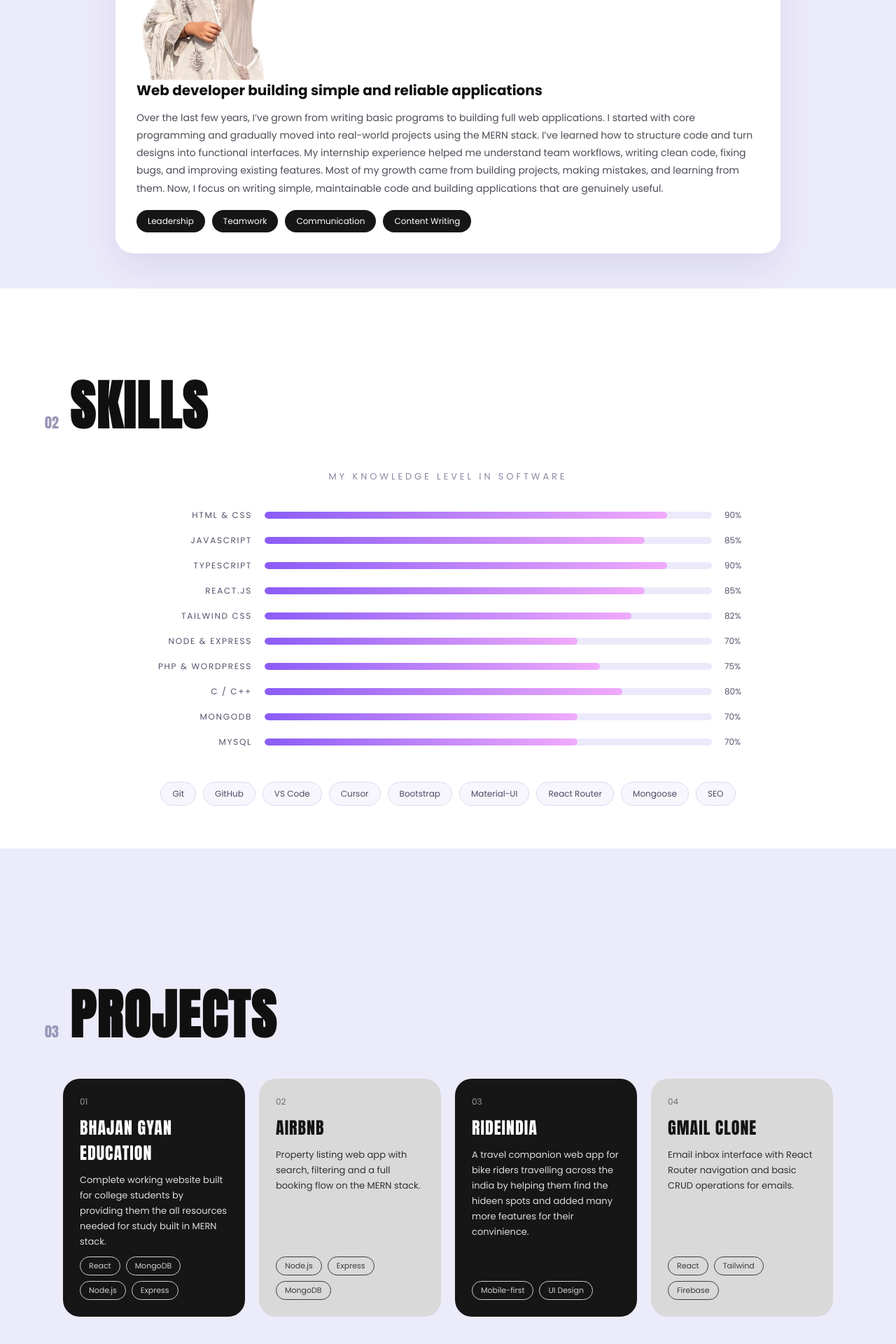
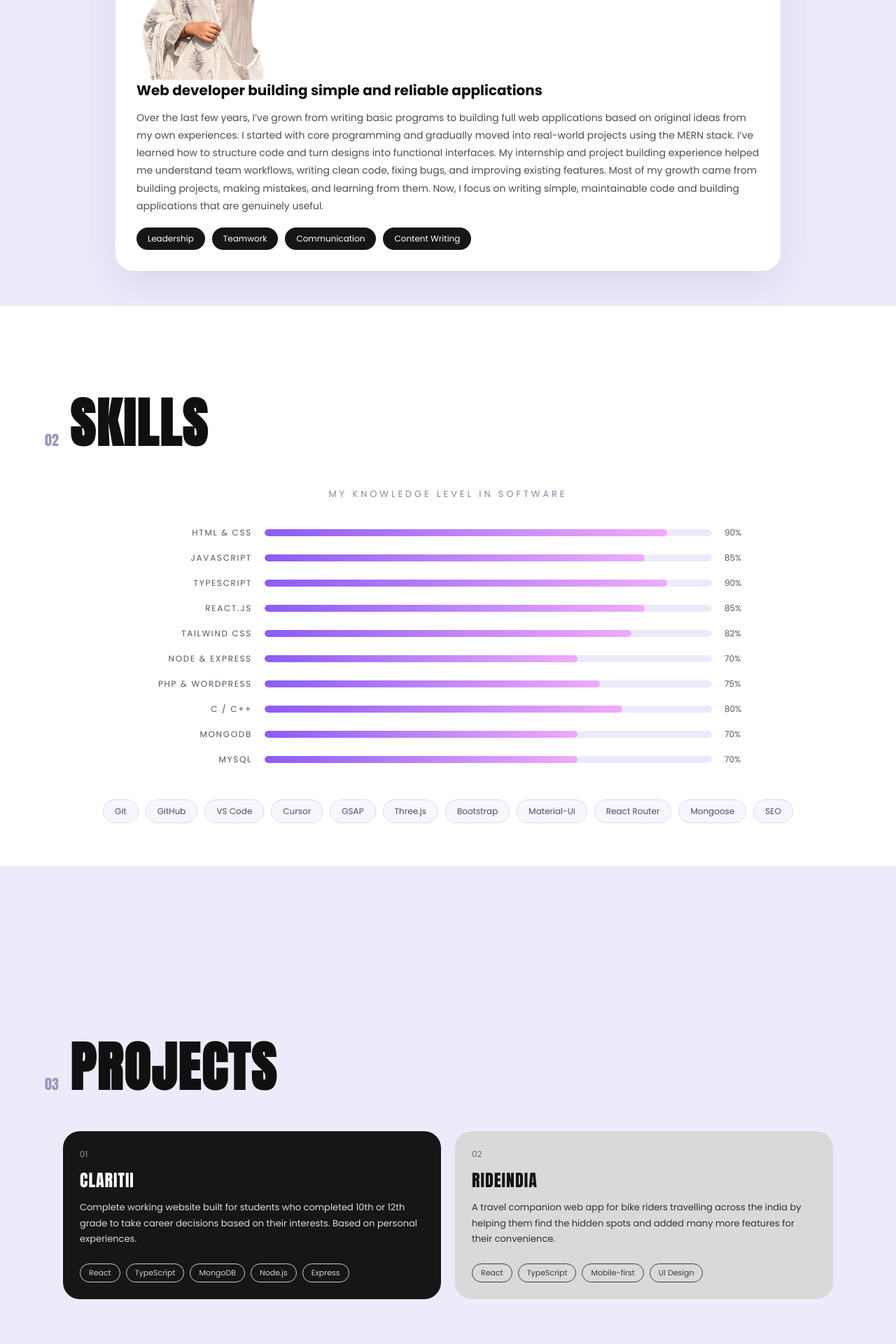
Before and after one commit to Tania-Kamboj/My-Portfolio, a React (Vite) app: page / in a window 1280 px wide. Shown: the part 1425-3345 px from the top of the page at 70% size. Built offline with nearby package versions, Linux system fonts and the light colour scheme; the HTML template or start-up script is replaced by a standard one.

Commit message:
updated commit

```diff
--- a/src/components/About.jsx
+++ b/src/components/About.jsx
@@ -39,9 +39,9 @@ export default function About() {
                 <div>
                     <h3>Web developer building simple and reliable applications</h3>
                     <p>
-                        Over the last few years, I’ve grown from writing basic programs to building full web applications. I started with core programming and gradually moved into real-world projects using the MERN stack.
+                        Over the last few years, I’ve grown from writing basic programs to building full web applications based on original ideas from my own experiences. I started with core programming and gradually moved into real-world projects using the MERN stack.
 
-                        I’ve learned how to structure code and turn designs into functional interfaces. My internship experience helped me understand team workflows, writing clean code, fixing bugs, and improving existing features.
+                        I’ve learned how to structure code and turn designs into functional interfaces. My internship and project building experience helped me understand team workflows, writing clean code, fixing bugs, and improving existing features.
 
                         Most of my growth came from building projects, making mistakes, and learning from them. Now, I focus on writing simple, maintainable code and building applications that are genuinely useful.
                     </p>
--- a/src/components/Projects.jsx
+++ b/src/components/Projects.jsx
@@ -5,10 +5,8 @@ import { ScrollTrigger } from 'gsap/ScrollTrigger'
 gsap.registerPlugin(ScrollTrigger)
 
 const projects = [
-  { title: 'BHAJAN GYAN EDUCATION', desc: 'Complete working website built for college students by providing them the all resources needed for study built in MERN stack.', tags: ['React', 'MongoDB', 'Node.js', 'Express'] },
-  { title: 'AIRBNB', desc: 'Property listing web app with search, filtering and a full booking flow on the MERN stack.', tags: ['Node.js', 'Express', 'MongoDB'] },
-  { title: 'RIDEINDIA', desc: 'A travel companion web app for bike riders travelling across the india by helping them find the hideen spots and added many more features for their convinience.', tags: ['Mobile-first', 'UI Design'] },
-  { title: 'GMAIL CLONE', desc: 'Email inbox interface with React Router navigation and basic CRUD operations for emails.', tags: ['React', 'Tailwind', 'Firebase'] },
+  { title: 'CLARITII', desc: 'Complete working website built for students who completed 10th or 12th grade to take career decisions based on their interests. Based on personal experiences.', tags: ['React', 'TypeScript', 'MongoDB', 'Node.js', 'Express'] },
+  { title: 'RIDEINDIA', desc: 'A travel companion web app for bike riders travelling across the india by helping them find the hidden spots and added many more features for their convenience.', tags: ['React', 'TypeScript', 'Mobile-first', 'UI Design'] },
 ]
 
 export default function Projects() {
--- a/src/components/Skills.jsx
+++ b/src/components/Skills.jsx
@@ -16,7 +16,7 @@ const skills = [
   { name: 'MONGODB', level: 70 },
   { name: 'MYSQL', level: 70 },
 ]
-const tools = ['Git', 'GitHub', 'VS Code', 'Cursor', 'Bootstrap', 'Material-UI', 'React Router', 'Mongoose', 'SEO']
+const tools = ['Git', 'GitHub', 'VS Code', 'Cursor', 'GSAP', 'Three.js', 'Bootstrap', 'Material-UI', 'React Router', 'Mongoose', 'SEO']
 
 export default function Skills() {
   const ref = useRef(null)
```
